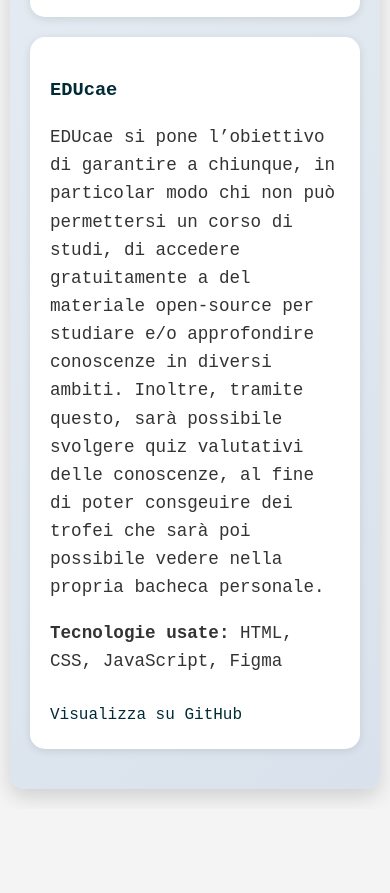
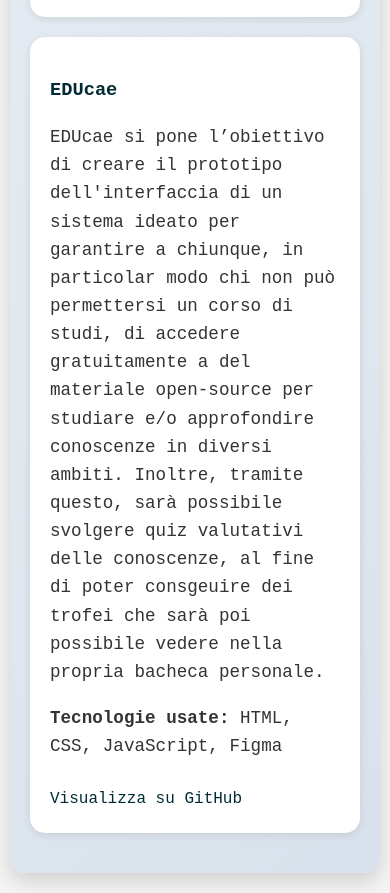
Before and after one commit to avatarkorraa/Portfolio, a plain HTML site: page index.html in a window 390 px wide. Shown: the part 5387-6280 px from the top of the page. Before the commit the page ends 6196 px from the top, so only its background shows below. Drawn offline with Linux system fonts and the light colour scheme.

Commit message:
Responsive

```diff
--- a/index.html
+++ b/index.html
@@ -231,7 +231,7 @@
 
                 <h3>EDUcae</h3>
 
-                <p>EDUcae si pone l’obiettivo di garantire a chiunque, in particolar modo chi non può permettersi un corso di studi, di accedere gratuitamente a del materiale open-source per studiare e/o approfondire conoscenze in diversi ambiti. Inoltre, tramite questo, sarà possibile svolgere quiz valutativi delle conoscenze, al fine di poter consgeuire dei trofei che sarà poi possibile vedere nella propria bacheca personale.</p>
+                <p>EDUcae si pone l’obiettivo di creare il prototipo dell'interfaccia di un sistema ideato per garantire a chiunque, in particolar modo chi non può permettersi un corso di studi, di accedere gratuitamente a del materiale open-source per studiare e/o approfondire conoscenze in diversi ambiti. Inoltre, tramite questo, sarà possibile svolgere quiz valutativi delle conoscenze, al fine di poter consgeuire dei trofei che sarà poi possibile vedere nella propria bacheca personale.</p>
                 <p><strong>Tecnologie usate:</strong> HTML, CSS, JavaScript, Figma</p>
                 <a href="https://github.com/AngeloAntonioPrisco/ium_gruppo_1?tab=readme-ov-file" target="_blank">Visualizza su GitHub</a>
 
```
